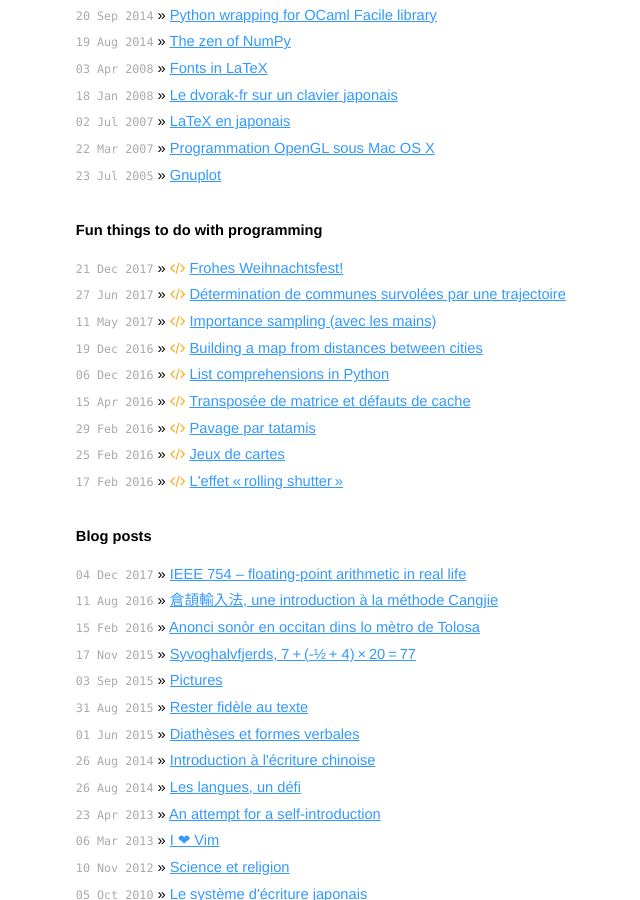
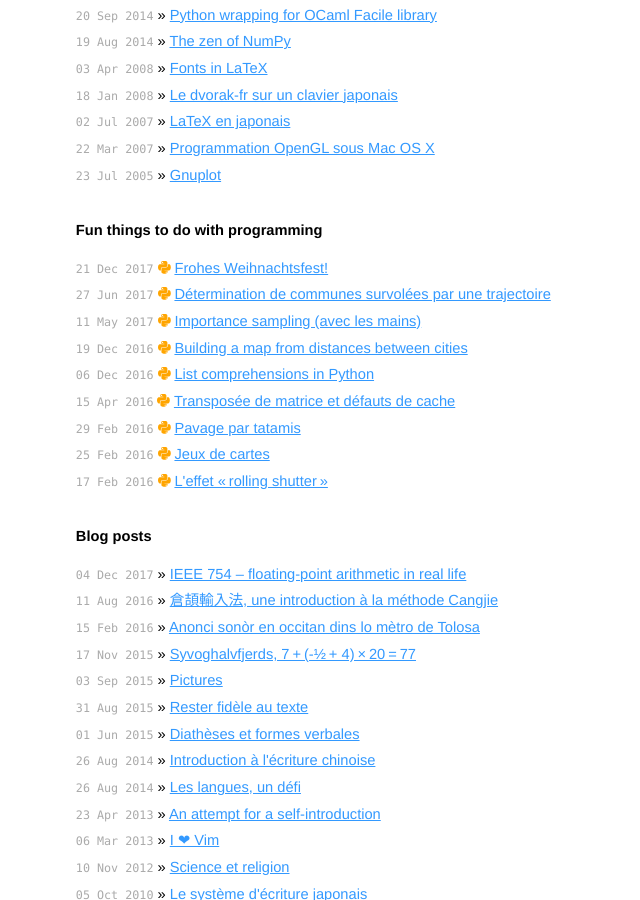
Before and after one commit to xoolive/xoolive.github.io, a Jekyll site: the page built from _pages/index.html, in a window 1280 px wide and 900 px high, scrolled down 316 px. Shown: the whole window, without its empty margins (256-896 px from the left). Built offline with Jekyll 4.4.1, drawn with Linux system fonts in a browser that asks for light colours; nearby versions of some CDN libraries.

Commit message:
Upgrade to fontawesome 5.0

```diff
--- a/_layouts/default.html
+++ b/_layouts/default.html
@@ -17,7 +17,8 @@
    <link rel="stylesheet" href="/css/print.css" type="text/css" media="print" />
 
    <!-- Social network logos -->
-   <link rel="stylesheet" href="https://maxcdn.bootstrapcdn.com/font-awesome/4.4.0/css/font-awesome.min.css" />
+<!--    <link rel="stylesheet" href="https://maxcdn.bootstrapcdn.com/font-awesome/4.4.0/css/font-awesome.min.css" /> -->
+   <script defer src="https://use.fontawesome.com/releases/v5.0.2/js/all.js"/>
 
    <!-- In case you need some equations -->
    <script type="text/javascript"
@@ -46,22 +47,19 @@
     <a class="extra" href="/about-me/">about me</a>
     <div class="social">
     <a class="extra" href="https://github.com/xoolive">
-        <i class="fa fa-github fa-lg"></i>
+        <i class="fab fa-github fa-lg"></i>
     </a>
     <a class="extra" href="https://linkedin.com/in/xoolive">
-        <i class="fa fa-linkedin fa-lg"></i>
+        <i class="fab fa-linkedin fa-lg"></i>
     </a>
     <a class="extra" href="https://twitter.com/x00live">
-        <i class="fa fa-twitter fa-lg"></i>
-    </a>
-    <a class="extra" href="https://delicious.com/xo.olive">
-        <i class="fa fa-delicious fa-lg"></i>
+        <i class="fab fa-twitter fa-lg"></i>
     </a>
     <a class="extra" href="https://instagram.com/xoolive">
-        <i class="fa fa-instagram fa-lg"></i>
+        <i class="fab fa-instagram fa-lg"></i>
     </a>
-    <a class="extra" href="https://runkeeper.com/user/xoolive/profile">
-        <i class="fa fa-globe fa-lg"></i>
+    <a class="extra" href="https://www.strava.com/athletes/6098259">
+        <i class="fab fa-strava fa-lg"></i>
     </a>
     </div>
   </div>
--- a/_pages/index.html
+++ b/_pages/index.html
@@ -20,8 +20,8 @@
   <ul class="posts">
   {% for post in site.posts %}
       {% if post.tags[0] == "notebook" %}
-      <li><span>{{ post.date | date_to_string }}</span> &raquo;
-        <i class="fa fa-code" style="color: #ffa500"></i>
+      <li><span>{{ post.date | date_to_string }}</span>
+        <i class="fab fa-python" style="color: #ffa500"></i>
         <a href="{{ post.url }}">{{ post.title }}</a></li>
       {% endif %}
   {% endfor %}
@@ -39,30 +39,30 @@
   <h1>Noteworthy open-source projects</h1>
   <p>I maintain the following small-scale open-source tools:</p>
   <ul class="posts">
-      <li><i class="fa fa-github"></i>
+      <li><i class="fab fa-github"></i>
           <a href="https://github.com/xoolive/quadtree/">xoolive/quadtree</a> »
           a quadtree library for managing moving objects</li>
-      <li><i class="fa fa-github"></i>
+      <li><i class="fab fa-github"></i>
           <a href="https://github.com/xoolive/geodesy/">xoolive/geodesy</a> »
           a toolkit for geodesy computing (spherical and WGS84)</li>
-      <li><i class="fa fa-github"></i>
+      <li><i class="fab fa-github"></i>
           <a href="https://github.com/xoolive/facile/">xoolive/facile</a> »
           a Python wrapping for OCaml FaCiLe library (constraint programming)</li>
   </ul>
 
   <p>I also keep an eye on the following open-source projects:</p>
   <ul class="posts">
-      <li><i class="fa fa-github"></i>
+      <li><i class="fab fa-github"></i>
           <a href="https://github.com/jgm/pandoc/">jgm/pandoc</a> »
           a tool to convert documents from one markdown language
           to another: it supports Markdown, reST, org-mode, HTML, LaTeX, docx,
           epub, among others. <a href="http://www.pandoc.org">more</a></li>
-      <li><i class="fa fa-github"></i>
+      <li><i class="fab fa-github"></i>
           <a href="https://github.com/jupyter/jupyter/">jupyter/jupyter</a> »
           The Jupyter project develops a web application that allows to create
           and share documents that contain live code, equations, visualizations
           and explanatory text. <a href="http://www.jupyter.org">more</a></li>
-      <li><i class="fa fa-link"></i>
+      <li><i class="fas fa-link"></i>
           <a href="https://www.typerex.org/">www.typerex.org</a> » TypeRex is a set
           of tools and libraries provided by OCamlPro for developing
           applications in OCaml. Since you are there, keep an eye on
```
Also changed, not shown: _pages/about-me.md (+6 -6 lines).
